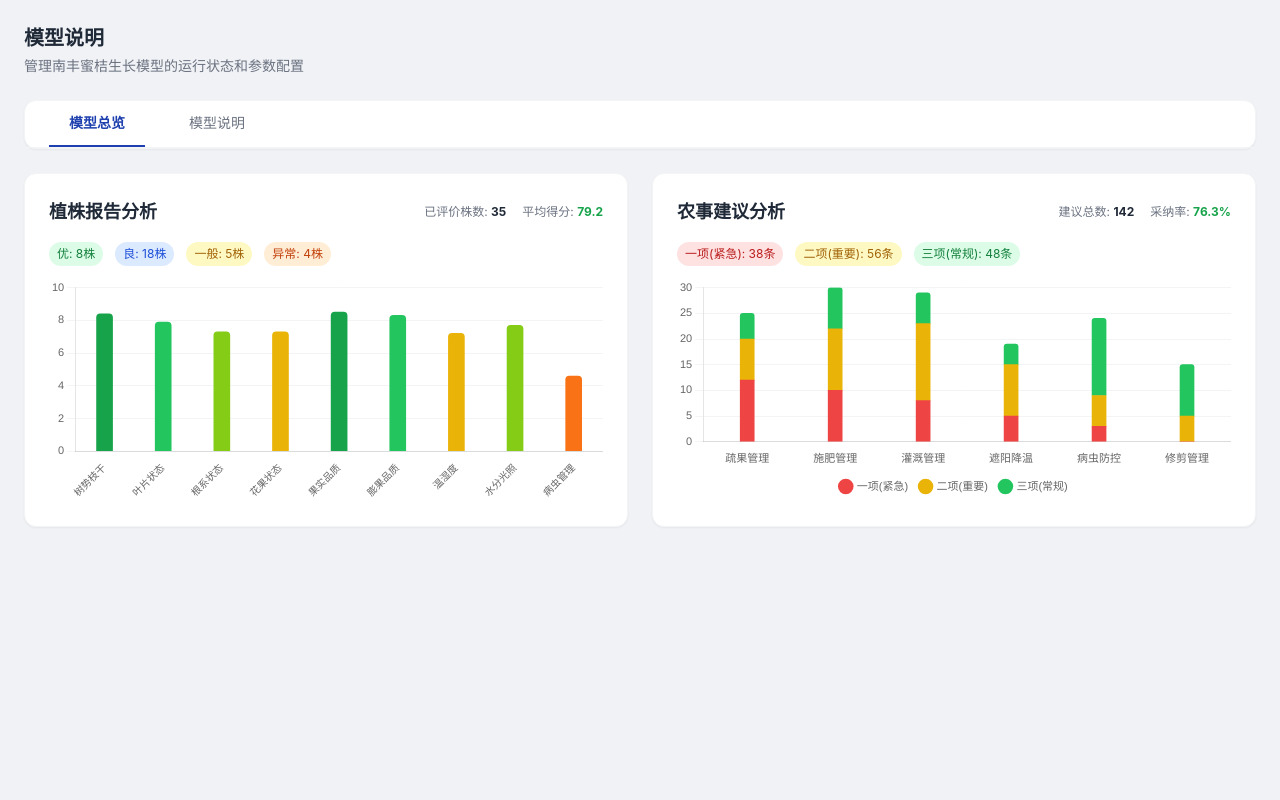
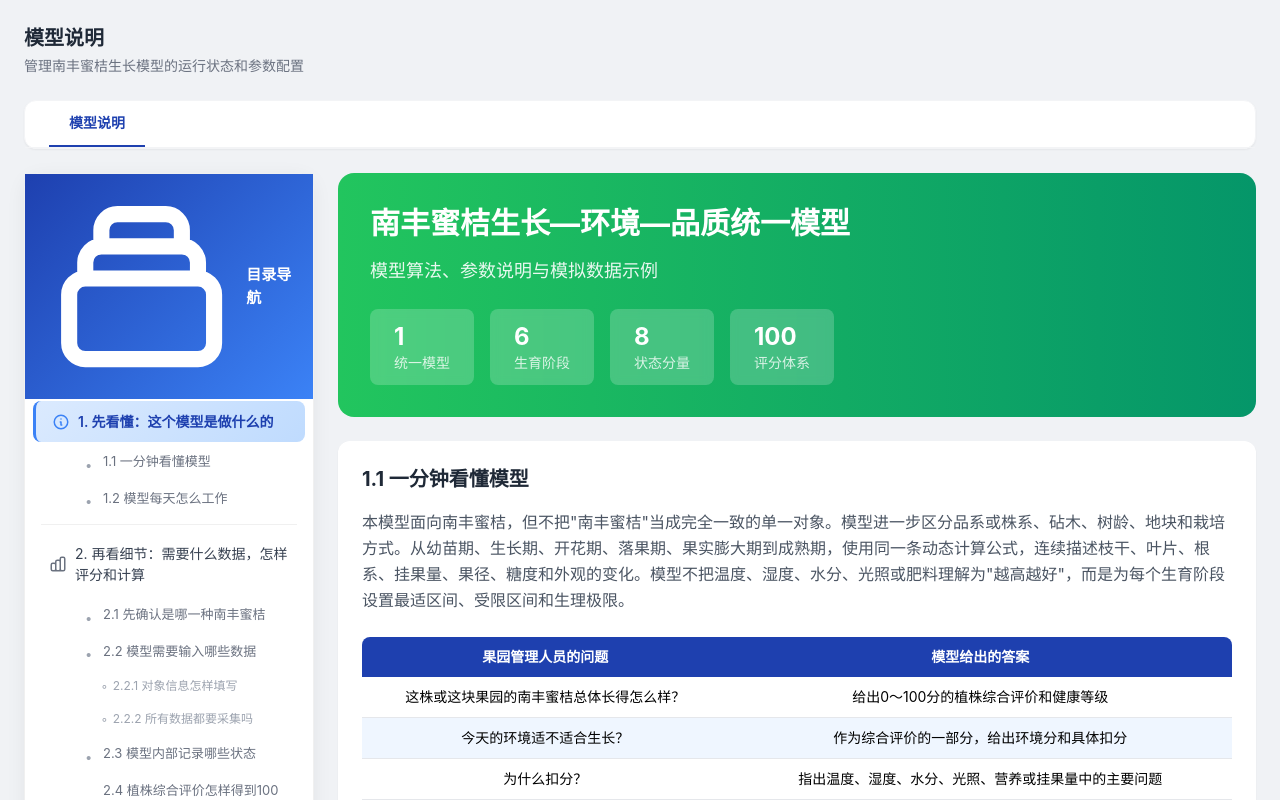
Before and after one commit to user007a/pro_orangemodel, a website: page html/backhand/growth/growth_model.html in a window 1280 px wide. Drawn offline with nearby package versions, Linux system fonts and the light colour scheme.

Commit message:
0903lastest-version
生长模型去掉模型总览，没有什么用

```diff
--- a/html/backhand/growth/growth_model.html
+++ b/html/backhand/growth/growth_model.html
@@ -55,50 +55,12 @@
     <!-- Tab 切换 -->
     <div class="bg-white rounded-xl shadow-sm border border-gray-100 mb-6">
         <div class="border-b border-gray-100 flex items-center px-6">
-            <div class="tab-item px-5 py-3 text-sm mr-6 cursor-pointer tab-active whitespace-nowrap" data-tab="overview" onclick="switchTab('overview')">模型总览</div>
-            <div class="tab-item px-5 py-3 text-sm cursor-pointer tab-inactive whitespace-nowrap" data-tab="memo" onclick="switchTab('memo')">模型说明</div>
-        </div>
-    </div>
-
-    <!-- 模型总览 -->
-    <div id="tab-overview">
-        <div class="grid grid-cols-1 lg:grid-cols-2 gap-6 mb-6">
-            <div class="bg-white rounded-xl shadow-sm p-6 border border-gray-100">
-                <div class="flex items-center justify-between mb-4">
-                    <h2 class="text-lg font-semibold text-gray-800">植株报告分析</h2>
-                    <div class="flex items-center space-x-4 text-xs">
-                        <span class="text-gray-500">已评价株数: <span class="font-bold text-gray-800">35</span></span>
-                        <span class="text-gray-500">平均得分: <span class="font-bold text-green-600">79.2</span></span>
-                    </div>
-                </div>
-                <div class="flex items-center space-x-3 mb-3 text-xs">
-                    <span class="px-2 py-1 bg-green-100 text-green-700 rounded-full">优: 8株</span>
-                    <span class="px-2 py-1 bg-blue-100 text-blue-700 rounded-full">良: 18株</span>
-                    <span class="px-2 py-1 bg-yellow-100 text-yellow-700 rounded-full">一般: 5株</span>
-                    <span class="px-2 py-1 bg-orange-100 text-orange-700 rounded-full">异常: 4株</span>
-                </div>
-                <div class="h-56"><canvas id="trainingDataChart"></canvas></div>
-            </div>
-            <div class="bg-white rounded-xl shadow-sm p-6 border border-gray-100">
-                <div class="flex items-center justify-between mb-4">
-                    <h2 class="text-lg font-semibold text-gray-800">农事建议分析</h2>
-                    <div class="flex items-center space-x-4 text-xs">
-                        <span class="text-gray-500">建议总数: <span class="font-bold text-gray-800">142</span></span>
-                        <span class="text-gray-500">采纳率: <span class="font-bold text-green-600">76.3%</span></span>
-                    </div>
-                </div>
-                <div class="flex items-center space-x-3 mb-3 text-xs">
-                    <span class="px-2 py-1 bg-red-100 text-red-700 rounded-full">一项(紧急): 38条</span>
-                    <span class="px-2 py-1 bg-yellow-100 text-yellow-700 rounded-full">二项(重要): 56条</span>
-                    <span class="px-2 py-1 bg-green-100 text-green-700 rounded-full">三项(常规): 48条</span>
-                </div>
-                <div class="h-56"><canvas id="accuracyTrendChart"></canvas></div>
-            </div>
+            <div class="tab-item px-5 py-3 text-sm mr-6 cursor-pointer tab-active whitespace-nowrap" data-tab="memo" onclick="switchTab('memo')">模型说明</div>
         </div>
     </div>
 
     <!-- 模型说明 (原 memo 全文) -->
-    <div id="tab-memo" style="display:none">
+    <div id="tab-memo">
         <div class="grid grid-cols-1 lg:grid-cols-4 gap-6">
             <div class="lg:col-span-1">
                 <div class="toc-container">
@@ -744,11 +706,7 @@ function switchTab(tab){
     document.querySelectorAll('.tab-item').forEach(function(el){
         el.className = 'tab-item px-5 py-3 text-sm mr-6 cursor-pointer whitespace-nowrap ' + (el.getAttribute('data-tab')===tab ? 'tab-active' : 'tab-inactive');
     });
-    document.getElementById('tab-overview').style.display = tab==='overview' ? '' : 'none';
     document.getElementById('tab-memo').style.display = tab==='memo' ? '' : 'none';
-    if(tab==='overview') setTimeout(function(){
-        if(window.Chart){ /* resize handled by responsive */ }
-    }, 50);
 }
 
 function scrollToSection(id, event) {
@@ -758,60 +716,6 @@ function scrollToSection(id, event) {
         document.querySelectorAll('.toc-item, .toc-subitem, .toc-sub-subitem').forEach(item => item.classList.remove('active'));
         event.target.classList.add('active');
     }
-}
-
-function initOverviewCharts(){
-    var trainingCtx = document.getElementById('trainingDataChart').getContext('2d');
-    new Chart(trainingCtx, {
-        type: 'bar',
-        data: {
-            labels: ['树势枝干', '叶片状态', '根系状态', '花果状态', '果实品质', '膨果品质', '温湿度', '水分光照', '病虫管理'],
-            datasets: [{
-                label: '平均得分',
-                data: [8.4, 7.9, 7.3, 7.3, 8.5, 8.3, 7.2, 7.7, 4.6],
-                backgroundColor: ['#16A34A', '#22C55E', '#84CC16', '#EAB308', '#16A34A', '#22C55E', '#EAB308', '#84CC16', '#F97316'],
-                borderRadius: 4,
-                barThickness: 16
-            }]
-        },
-        options: {
-            responsive: true,
-            maintainAspectRatio: false,
-            plugins: {
-                legend: { display: false },
-                tooltip: { callbacks: { label: function(context) { return '平均得分: ' + context.parsed.y + ' / 10'; } } }
-            },
-            scales: {
-                y: { beginAtZero: true, max: 10, ticks: { stepSize: 2, font: { size: 11 } }, grid: { color: '#f3f4f6' } },
-                x: { ticks: { font: { size: 10 }, autoSkip: false, maxRotation: 45, minRotation: 45 }, grid: { display: false } }
-            }
-        }
-    });
-
-    var accuracyCtx = document.getElementById('accuracyTrendChart').getContext('2d');
-    new Chart(accuracyCtx, {
-        type: 'bar',
-        data: {
-            labels: ['疏果管理', '施肥管理', '灌溉管理', '遮阳降温', '病虫防控', '修剪管理'],
-            datasets: [
-                { label: '一项(紧急)', data: [12, 10, 8, 5, 3, 0], backgroundColor: '#EF4444', borderRadius: 3, barThickness: 14 },
-                { label: '二项(重要)', data: [8, 12, 15, 10, 6, 5], backgroundColor: '#EAB308', borderRadius: 3, barThickness: 14 },
-                { label: '三项(常规)', data: [5, 8, 6, 4, 15, 10], backgroundColor: '#22C55E', borderRadius: 3, barThickness: 14 }
-            ]
-        },
-        options: {
-            responsive: true,
-            maintainAspectRatio: false,
-            plugins: {
-                legend: { position: 'bottom', labels: { padding: 12, font: { size: 11 }, usePointStyle: true, pointStyle: 'circle' } },
-                tooltip: { mode: 'index', callbacks: { afterBody: function(contexts){ var total = contexts.reduce(function(s,c){return s+c.parsed.y;},0); return '合计: ' + total + ' 条'; } } }
-            },
-            scales: {
-                x: { stacked: true, ticks: { font: { size: 11 } }, grid: { display: false } },
-                y: { stacked: true, beginAtZero: true, ticks: { stepSize: 5, font: { size: 11 } }, grid: { color: '#f3f4f6' } }
-            }
-        }
-    });
 }
 
 function initMemoCharts(){
@@ -881,7 +785,6 @@ function initMemoCharts(){
 }
 
 window.onload = function() {
-    initOverviewCharts();
     initMemoCharts();
 };
 
```
